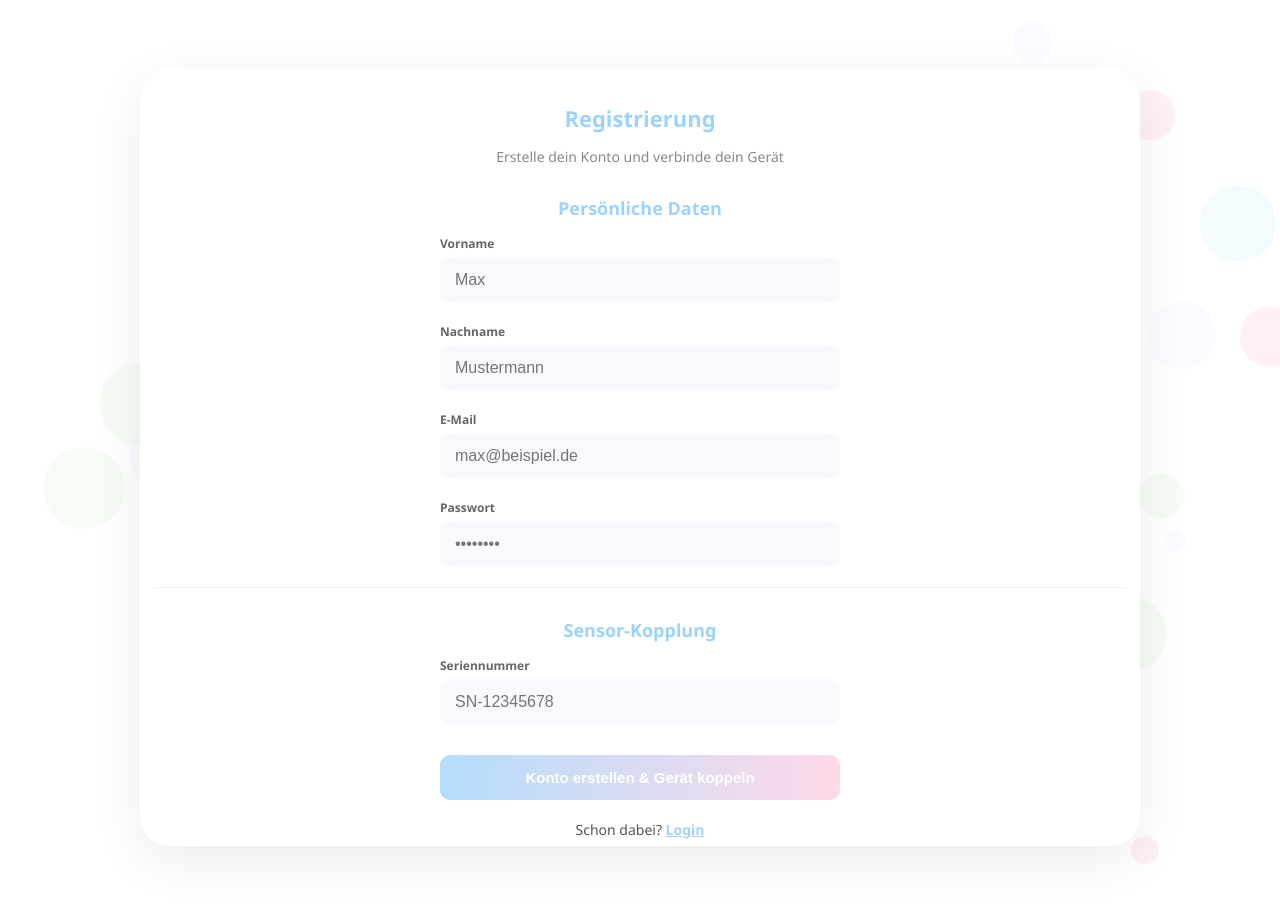
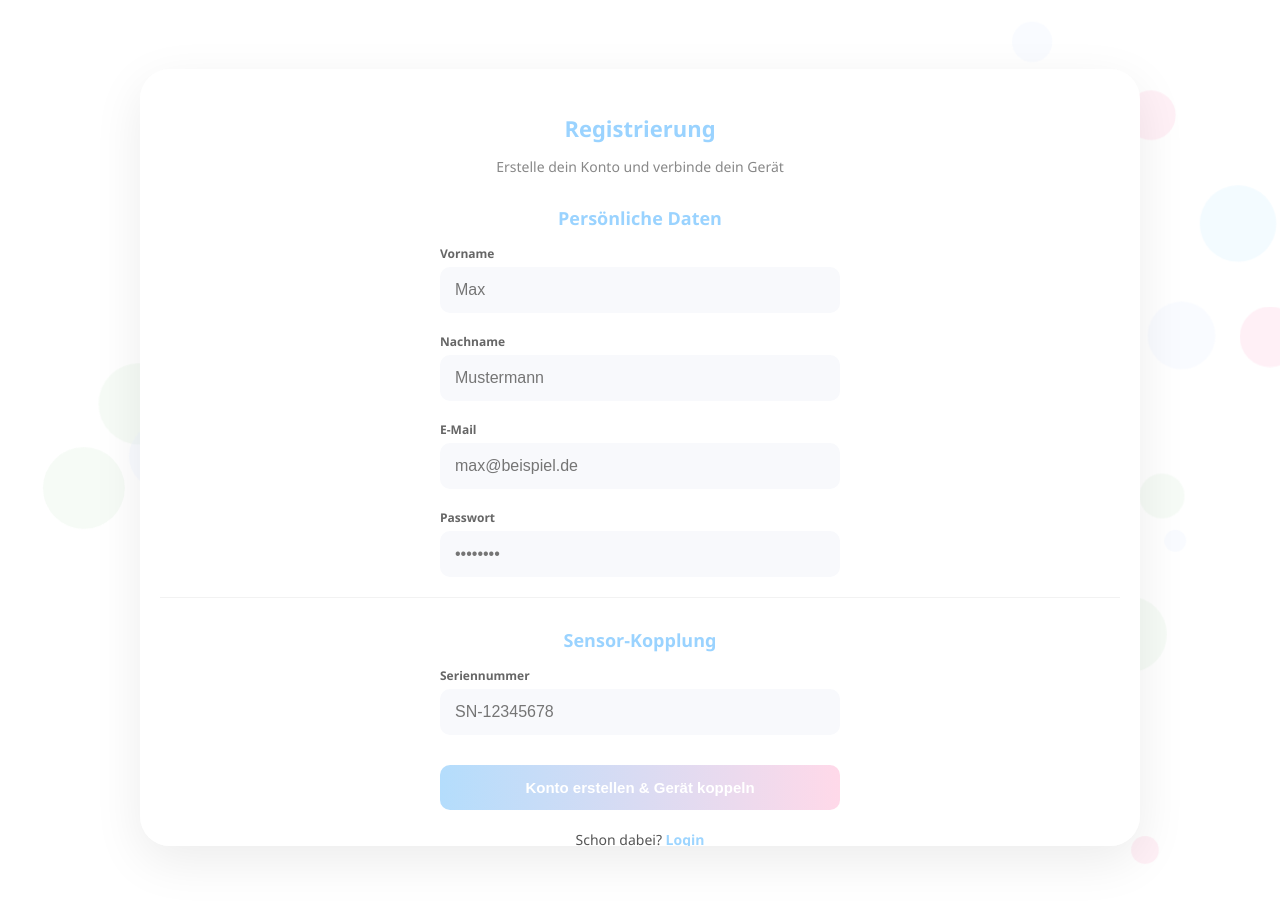
Before and after one commit to lara27e/im4_washy, a PHP site: page /register.html in a window 1280 px wide. Run offline with PHP 8.4, Linux system fonts and the light colour scheme.

Commit message:
Verbesserung
Registration fixe

```diff
--- a/css/style.css
+++ b/css/style.css
@@ -54,13 +54,15 @@ body {
   position: relative;
   z-index: 10;
   width: 100%;
-  /* Auf dem Handy etwas Abstand zum Rand */
-  padding: 20px 15px;
+  padding: 30px 20px; /* Ein bisschen mehr Padding, sieht edler aus */
   text-align: center;
   background: rgba(255, 255, 255, 0.8);
-  /* Optional: auf ganz kleinen Screens den Radius anpassen */
   border-radius: 20px;
   margin: 0 auto;
+
+  /* NEU: Das macht die Box scrollbar, wenn sie zu lang fürs Handy ist! */
+  max-height: 90vh;
+  overflow-y: auto;
 }
 
 /* ========================================= */
--- a/register.html
+++ b/register.html
@@ -48,7 +48,7 @@
             <button type="submit" class="btn-primary">Konto erstellen & Gerät koppeln</button>
 
             <p style="margin-top: 20px; font-size: 14px;">
-                Schon dabei? <a href="login.php" class="link-text">Login</a>
+                Schon dabei? <a href="login.html" class="link-text">Login</a>
             </p>
         </form>
     </div>
```
